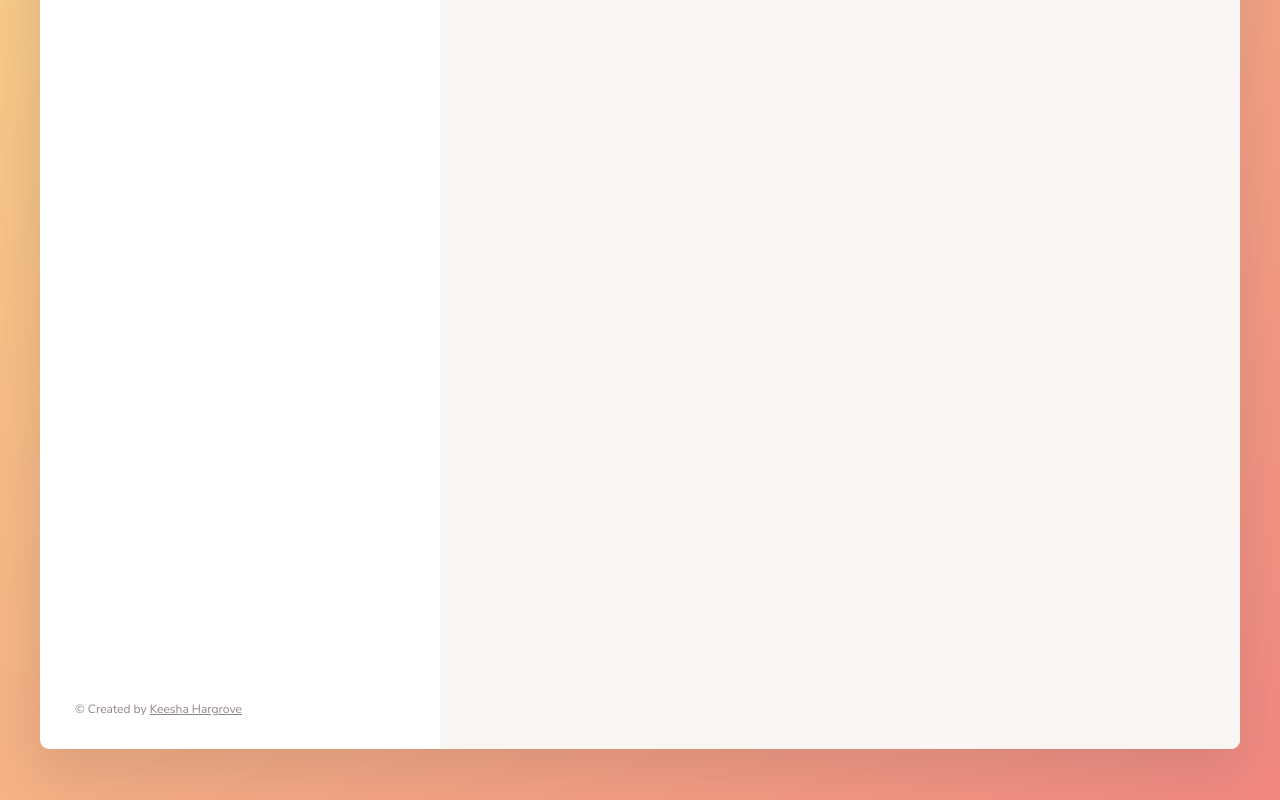
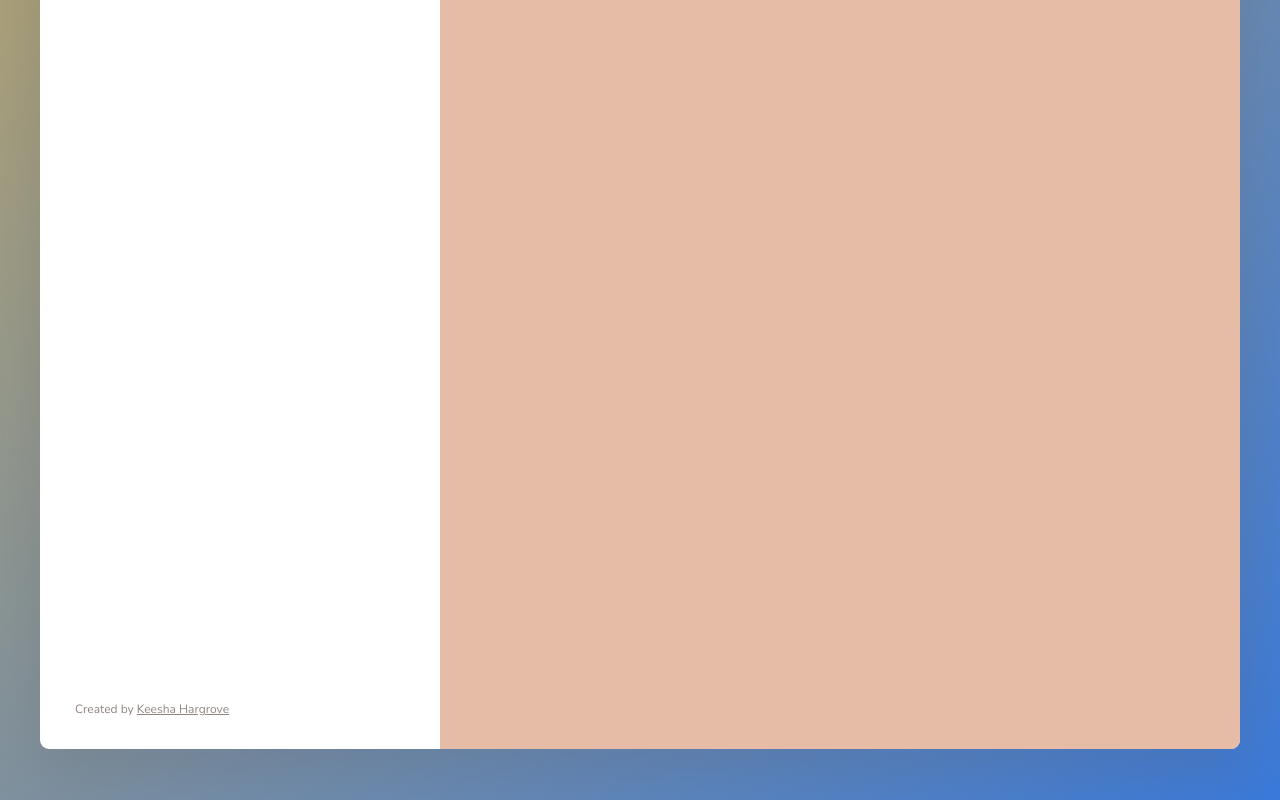
Before and after one commit to khargr14/-foodietales-recipes, a website built with Parcel: page index.html in a window 1280 px wide. Shown: the part 472-1272 px from the top of the page. Built offline with nearby package versions, Linux system fonts and the light colour scheme.

Commit message:
fix color layout

```diff
--- a/index.html
+++ b/index.html
@@ -123,7 +123,7 @@
       </div>
 
       <p class="copyright">
-        &copy; Created by
+         Created by
         <a
           class="twitter-link"
           target="_blank"
--- a/src/sass/_base.scss
+++ b/src/sass/_base.scss
@@ -1,10 +1,10 @@
 // $color-primary: #f59a83;
-$color-primary: #f38e82;
-$color-grad-1: #fbdb89;
-$color-grad-2: #f48982;
+$color-primary: #82dcf3;
+$color-grad-1: hsl(43, 46%, 58%);
+$color-grad-2: #3a7adb;
 
-$color-grey-light-1: #f9f5f3; // Light background
-$color-grey-light-2: #f2efee; // Light lines
+$color-grey-light-1: #e7bca6; // Light background
+$color-grey-light-2: #e0714b; // Light lines
 $color-grey-light-3: #d3c7c3; // Light text (placeholder)
 $color-grey-dark-1: #615551; // Normal text
 $color-grey-dark-2: #918581; // Lighter text
```
Also changed, not shown: dist/index.html, 1 other file.
